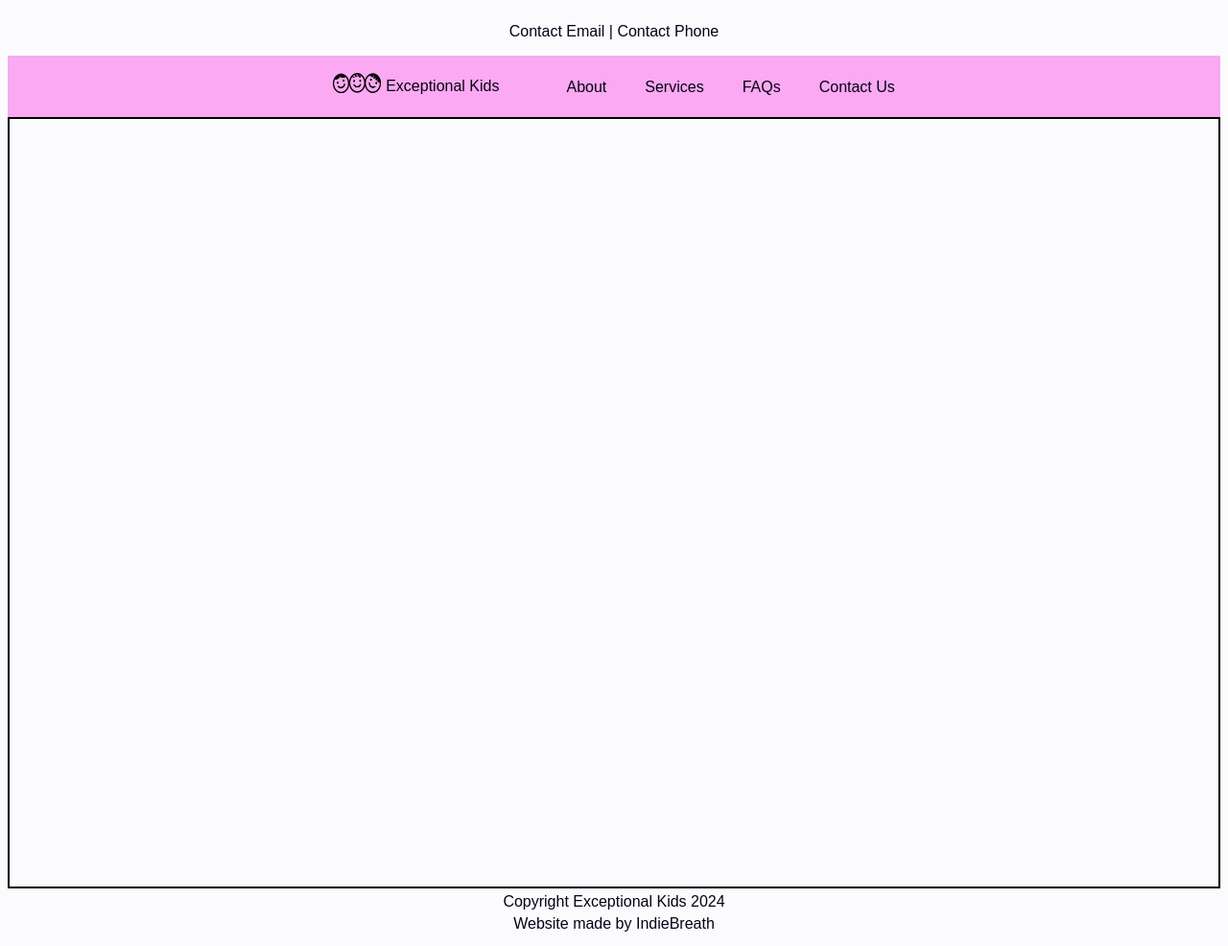
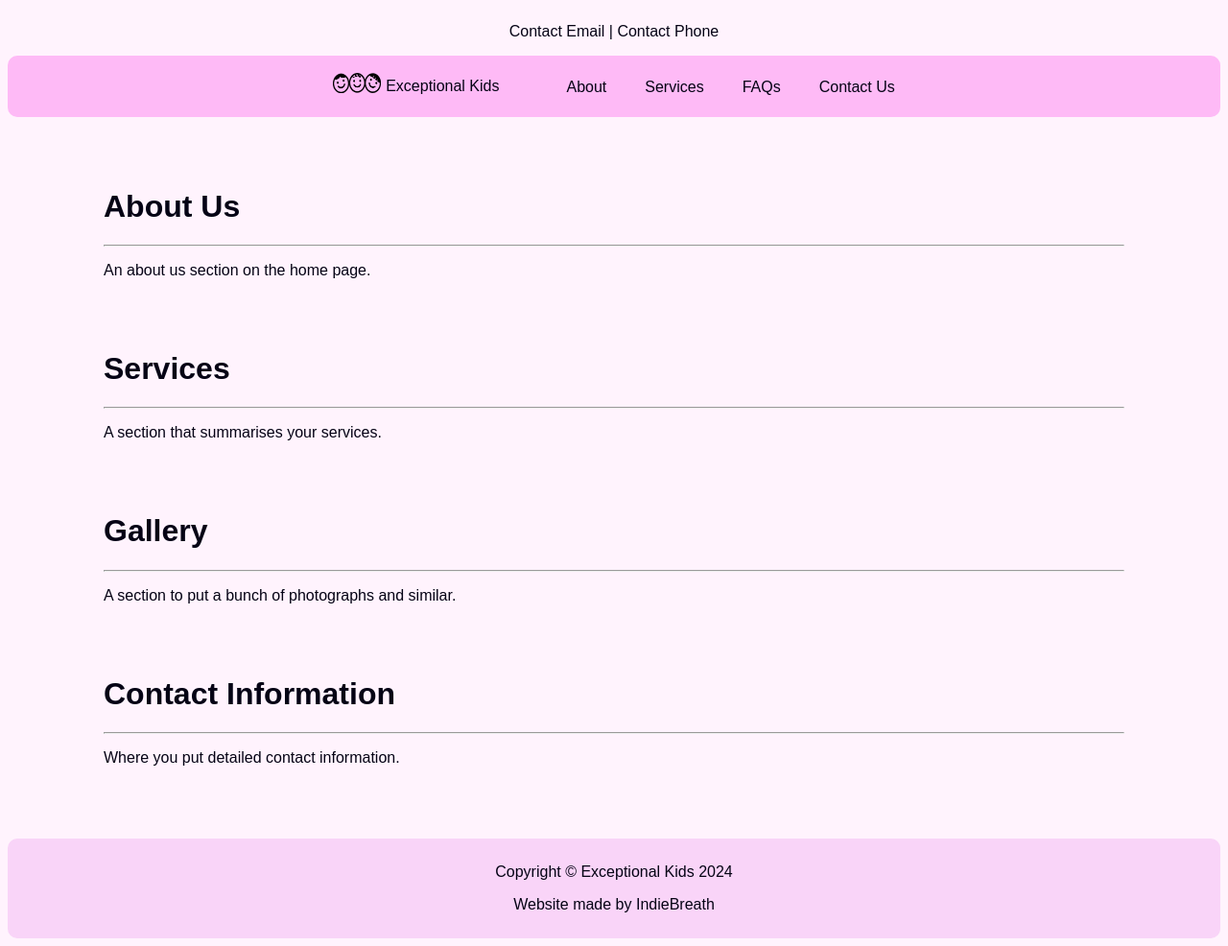
Before and after one commit to indiebreath/exceptional-kids, a website: page index.html in a window 1280 px wide. Shown: the whole page at 96% size. Drawn offline with Linux system fonts and the light colour scheme.

Commit message:
Homepage version 1

```diff
--- a/index.html
+++ b/index.html
@@ -23,7 +23,29 @@
       </div>
 
       <div id="main">
+        <div id="about-us">
+          <h1>About Us</h1>
+          <hr>
+          <p>An about us section on the home page.</p>
+        </div>
 
+        <div id="services">
+          <h1>Services</h1>
+          <hr>
+          <p>A section that summarises your services.</p>
+        </div>
+
+        <div id="gallery">
+          <h1>Gallery</h1>
+          <hr>
+          <p>A section to put a bunch of photographs and similar.</p>
+        </div>
+
+        <div id="contact">
+          <h1>Contact Information</h1>
+          <hr>
+          <p>Where you put detailed contact information.</p>
+        </div>
       </div>
 
       <div id="footer">
@@ -32,7 +54,7 @@
         </div>
 
         <div id="copyright">
-          <p>Copyright Exceptional Kids 2024</p>
+          <p>Copyright &copy; Exceptional Kids 2024</p>
           <p>Website made by IndieBreath</p>
         </div>
       </div>
--- a/styles/global.css
+++ b/styles/global.css
@@ -1,7 +1,7 @@
 :root {
   --text-color: #050315;
-  --background-color: #fbfbfe;
-  --primary-color: #fba9f2;
+  --background-color: #fff3fd;
+  --primary-color: #febaf6;
   --secondary-color: #f9d4f8;
   --accent-color: #e354f0;
   font-family: sans-serif;
--- a/styles/index.css
+++ b/styles/index.css
@@ -12,6 +12,7 @@ html {
 }
 
 /*Navbar CSS*/
+
 #navbar ul {
   list-style-type: none;
   margin: 0;
@@ -20,6 +21,7 @@ html {
   background-color: var(--primary-color);
   display: flex;
   justify-content: center;
+  border-radius: 10px;
 }
 
 #home {
@@ -57,14 +59,22 @@ html {
 
 /*Main CSS*/
 #main {
-  border-color: black;
-  border-width: 2px;
-  border-style: solid;
-  height: 100dvh;
+  padding-left: 100px;
+  padding-right: 100px;
+}
+
+#about-us, #services, #gallery, #contact {
+  margin-top: 75px;
 }
 
 /*Footer CSS*/
+#footer {
+  margin-top: 75px;
+  background-color: var(--secondary-color);
+  padding: 10px;
+  border-radius: 10px;
+}
+
 #footer p {
   text-align: center;
-  margin: 5px;
 }
```
